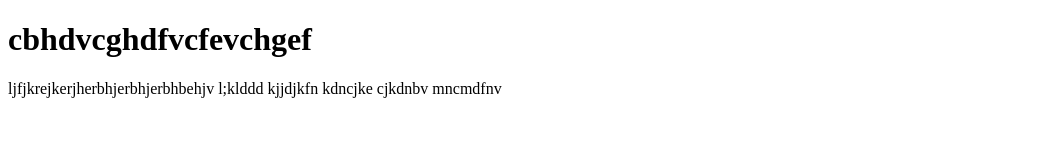
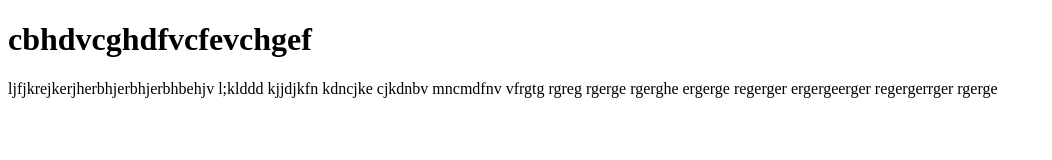
Before and after one commit to chadimize/projetct, a plain HTML site: page index.html in a window 1280 px wide. Shown: the whole page, without its empty margins (0-1052 px from the left). Drawn offline with Linux system fonts and the light colour scheme.

Commit message:
souhailaa

```diff
--- a/index.html
+++ b/index.html
@@ -14,5 +14,23 @@
     kdncjke
     cjkdnbv
     mncmdfnv
+
+
+
+
+
+
+
+
+
+    vfrgtg
+    rgreg
+    rgerge
+    rgerghe
+    ergerge
+    regerger
+    ergergeerger
+    regergerrger
+    rgerge
 </body>
 </html>
```
Also changed, not shown: 1 other file.
